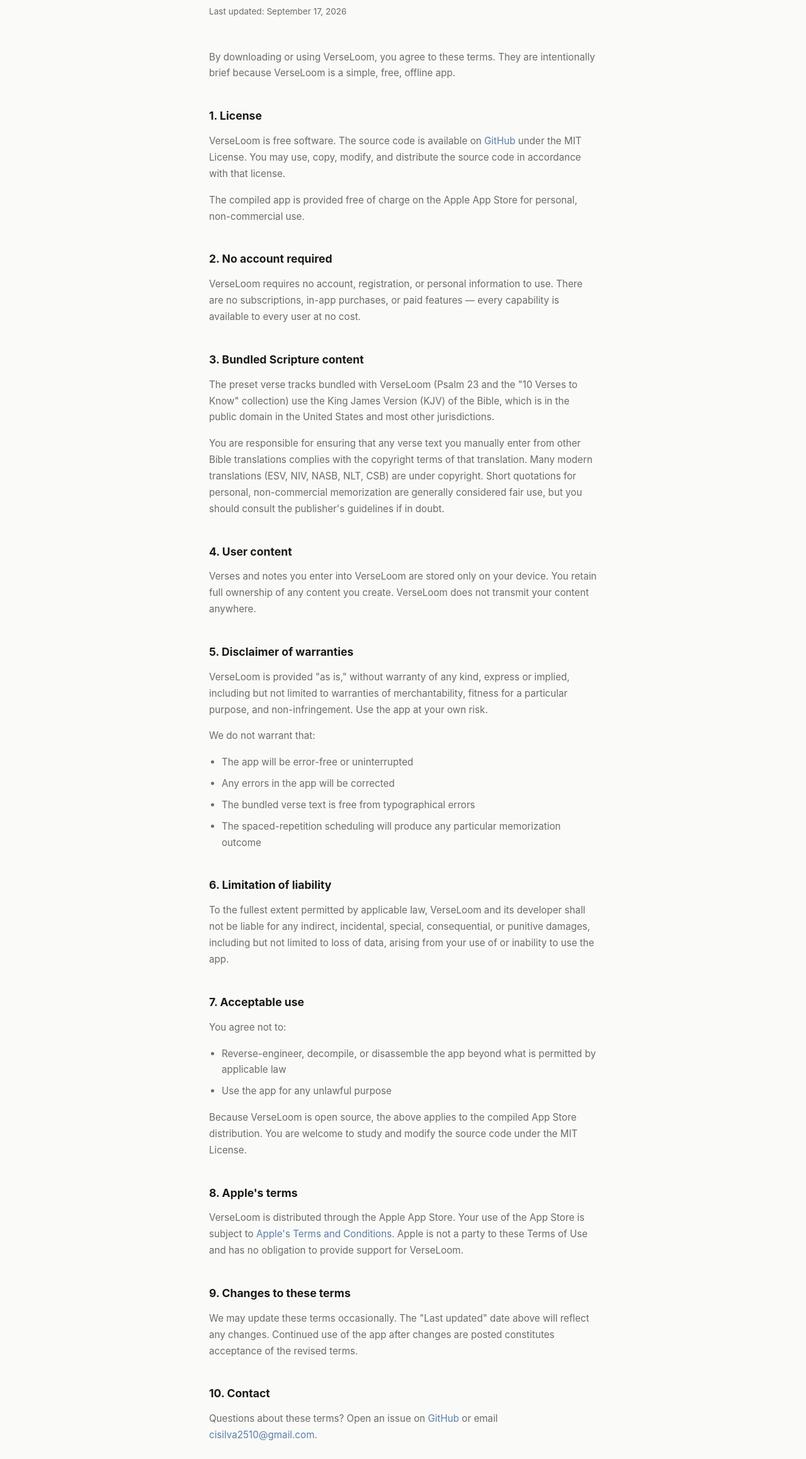
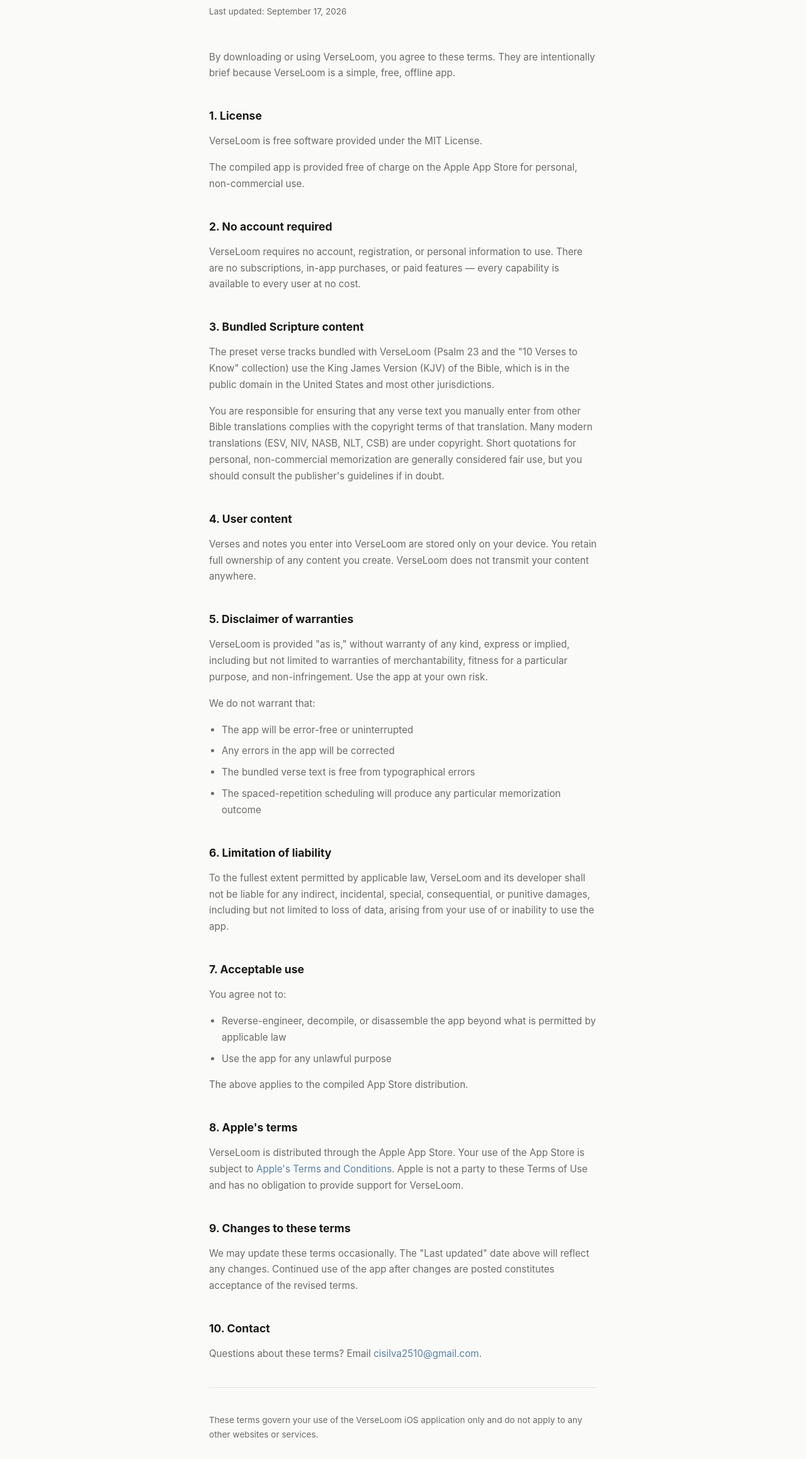
Before and after one commit to chuckchuckapps-arch/verseloom.app, a plain HTML site: page terms.html in a window 1280 px wide. Shown: the part 244-2560 px from the top of the page at 63% size. Drawn offline with Linux system fonts and the light colour scheme.

Commit message:
Add files via upload

```diff
--- a/terms.html
+++ b/terms.html
@@ -118,7 +118,7 @@
   <p>By downloading or using VerseLoom, you agree to these terms. They are intentionally brief because VerseLoom is a simple, free, offline app.</p>
 
   <h2>1. License</h2>
-  <p>VerseLoom is free software. The source code is available on <a href="https://github.com/chuckdevcis/VerseLoom" target="_blank" rel="noopener">GitHub</a> under the MIT License. You may use, copy, modify, and distribute the source code in accordance with that license.</p>
+  <p>VerseLoom is free software provided under the MIT License.</p>
   <p>The compiled app is provided free of charge on the Apple App Store for personal, non-commercial use.</p>
 
   <h2>2. No account required</h2>
@@ -150,7 +150,7 @@
     <li>Reverse-engineer, decompile, or disassemble the app beyond what is permitted by applicable law</li>
     <li>Use the app for any unlawful purpose</li>
   </ul>
-  <p>Because VerseLoom is open source, the above applies to the compiled App Store distribution. You are welcome to study and modify the source code under the MIT License.</p>
+  <p>The above applies to the compiled App Store distribution.</p>
 
   <h2>8. Apple's terms</h2>
   <p>VerseLoom is distributed through the Apple App Store. Your use of the App Store is subject to <a href="https://www.apple.com/legal/internet-services/itunes/us/terms.html" target="_blank" rel="noopener">Apple's Terms and Conditions</a>. Apple is not a party to these Terms of Use and has no obligation to provide support for VerseLoom.</p>
@@ -159,7 +159,7 @@
   <p>We may update these terms occasionally. The "Last updated" date above will reflect any changes. Continued use of the app after changes are posted constitutes acceptance of the revised terms.</p>
 
   <h2>10. Contact</h2>
-  <p>Questions about these terms? Open an issue on <a href="https://github.com/chuckdevcis/VerseLoom" target="_blank" rel="noopener">GitHub</a> or email <a href="mailto:cisilva2510@gmail.com">cisilva2510@gmail.com</a>.</p>
+  <p>Questions about these terms? Email <a href="mailto:cisilva2510@gmail.com">cisilva2510@gmail.com</a>.</p>
 
   <hr />
   <p style="font-size:0.85rem;">These terms govern your use of the VerseLoom iOS application only and do not apply to any other websites or services.</p>
```
Also changed, not shown: index.html (+1 -3 lines), privacy.html (+1 -1 lines).
